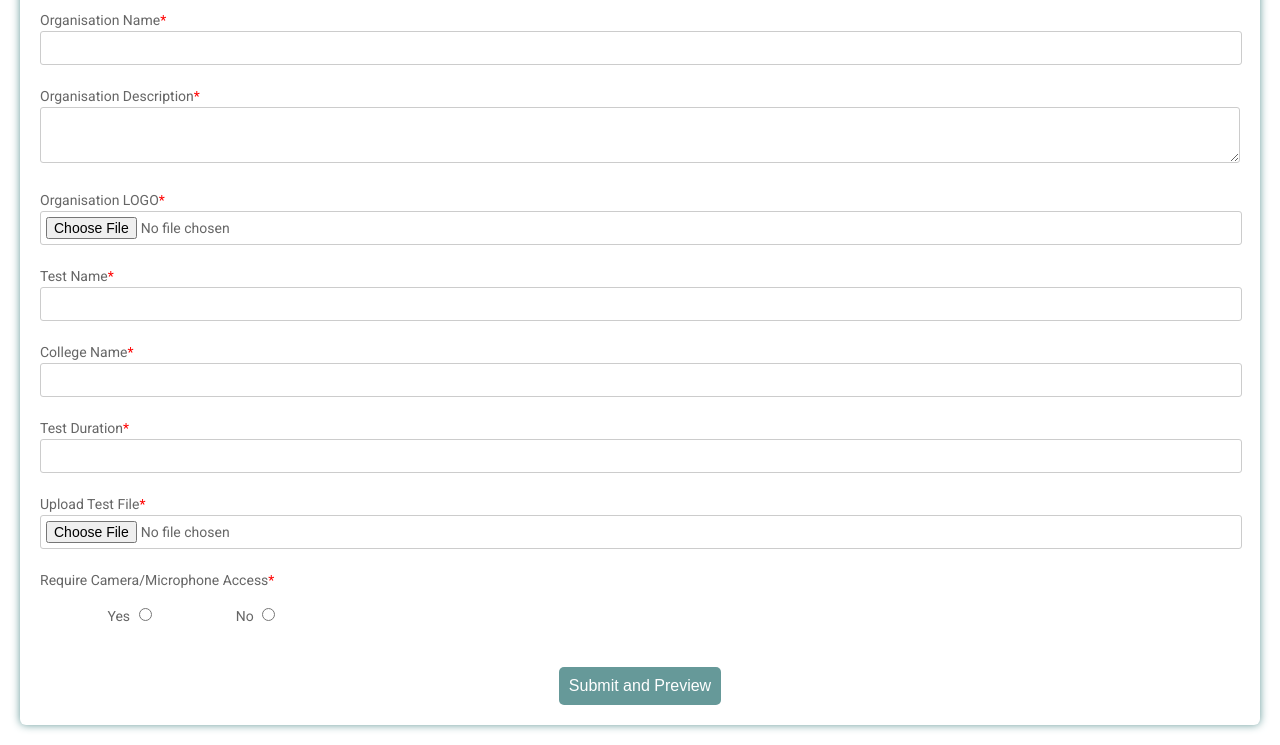
After one commit to Gauravdarkslayer/school_project_demo, a Django app: page /test_gen/register_org/ in a window 1280 px wide. The commit adds this page. Shown: the part 341-1086 px from the top of the page. Run offline with Django 3.2, Linux system fonts and the light colour scheme; some libraries are stand-ins or nearby versions.

Commit message:
Organization registration is done

```diff
--- a/test_gen_webapp/authentication/templates/index.html
+++ b/test_gen_webapp/authentication/templates/index.html
@@ -146,7 +146,7 @@
                   totam rem aperiam, eaque ipsa quae ab illo inventore veritatis et quasi architecto beatae vitae dicta
                   sunt explicabo.
                   Nemo enim ipsam voluptatem quia voluptas sit aspernatur aut odit aut fugit.</p>
-                <a class="btn btn-orange-pastel btn-rounded btn-sm">Learn more</a>
+                <a class="btn btn-orange-pastel btn-rounded btn-sm" href="#">Learn more</a>
               </div>
               <!-- Grid column -->
 
@@ -175,7 +175,7 @@
                   adipisci velit,
                   sed quia non numquam eius modi tempora incidunt ut labore et dolore magnam aliquam quaerat voluptatem,
                   sed quia consequuntur magni dolores eos qui ratione voluptatem sequi nesciunt.</p>
-                <a class="btn btn-blue-pastel btn-rounded btn-sm">Learn more</a>
+                <a class="btn btn-blue-pastel btn-rounded btn-sm" href="/test_gen/register_org/">Learn more</a>
               </div>
               <!-- Grid column -->
 
--- a/test_gen_webapp/test_gen/models.py
+++ b/test_gen_webapp/test_gen/models.py
@@ -15,8 +15,8 @@ from authentication.models import user
 class organization_test_create(models.Model):
     name = models.CharField(max_length=100)
     description = models.CharField(max_length=500)
-    logo = models.ImageField(upload_to="/media/")
+    logo = models.ImageField(upload_to="media/")
     test_name = models.CharField(max_length=100)
     college_name = models.CharField(max_length=100, null=True,blank=True)
-    cam_micro = models.CharField(choices=(("yes","yes"),("no","no")))
+    cam_micro = models.CharField(max_length=3, choices=(("yes","yes"),("no","no")))
     test_duration = models.CharField(max_length=100)
--- /dev/null
+++ b/test_gen_webapp/test_gen/templates/register_org.html
@@ -0,0 +1,252 @@
+<!DOCTYPE html>
+<html>
+  <head>
+    <title>Conference Room Reservation</title>
+    <link href="https://fonts.googleapis.com/css?family=Roboto:300,400,500,700" rel="stylesheet">
+    <link rel="stylesheet" href="https://use.fontawesome.com/releases/v5.5.0/css/all.css" integrity="sha384-B4dIYHKNBt8Bc12p+WXckhzcICo0wtJAoU8YZTY5qE0Id1GSseTk6S+L3BlXeVIU" crossorigin="anonymous">
+    <style>
+      html, body {
+      min-height: 100%;
+      }
+      body, div, form, input, select, textarea, label, p {
+      padding: 0;
+      margin: 0;
+      outline: none;
+      font-family: Roboto, Arial, sans-serif;
+      font-size: 14px;
+      color: #666;
+      line-height: 22px;
+      }
+      h1 {
+      position: absolute;
+      margin: 0;
+      font-size: 34px;
+      color: #fff;
+      z-index: 2;
+      line-height: 83px;
+      }
+      textarea {
+      width: calc(100% - 12px);
+      padding: 5px;
+      }
+      .testbox {
+      display: flex;
+      justify-content: center;
+      align-items: center;
+      height: inherit;
+      padding: 20px;
+      }
+      form {
+      width: 100%;
+      padding: 20px;
+      border-radius: 6px;
+      background: #fff;
+      box-shadow: 0 0 8px  #669999;
+      }
+      .banner {
+      position: relative;
+      height: 300px;
+      background-image: url("./background.jpg");
+      background-size: cover;
+      display: flex;
+      justify-content: center;
+      align-items: center;
+      text-align: center;
+      }
+      .banner::after {
+      content: "";
+      background-color: rgba(0, 0, 0, 0.2);
+      position: absolute;
+      width: 100%;
+      height: 100%;
+      }
+      input, select, textarea {
+      margin-bottom: 10px;
+      border: 1px solid #ccc;
+      border-radius: 3px;
+      }
+      input {
+      width: calc(100% - 10px);
+      padding: 5px;
+      }
+      input[type="date"] {
+      padding: 4px 5px;
+      }
+      textarea {
+      width: calc(100% - 12px);
+      padding: 5px;
+      }
+      .item:hover p, .item:hover i, .question:hover p, .question label:hover, input:hover::placeholder {
+      color:  #669999;
+      }
+      .item input:hover, .item select:hover, .item textarea:hover {
+      border: 1px solid transparent;
+      box-shadow: 0 0 3px 0  #669999;
+      color: #669999;
+      }
+      .item {
+      position: relative;
+      margin: 10px 0;
+      }
+      .item span {
+      color: red;
+      }
+      input[type="date"]::-webkit-inner-spin-button {
+      display: none;
+      }
+      .item i, input[type="date"]::-webkit-calendar-picker-indicator {
+      position: absolute;
+      font-size: 20px;
+      color:  #a3c2c2;
+      }
+      .item i {
+      right: 1%;
+      top: 30px;
+      z-index: 1;
+      }
+      [type="date"]::-webkit-calendar-picker-indicator {
+      right: 1%;
+      z-index: 2;
+      opacity: 0;
+      cursor: pointer;
+      }
+      /* input[type=radio], input[type=checkbox]  {
+      display: none;
+      } */
+      /* label.radio {
+      position: relative;
+      display: inline-block;
+      margin: 5px 20px 15px 0;
+      cursor: pointer;
+      } */
+      .question span {
+      margin-left: 30px;
+      }
+      .question-answer label {
+      display: block;
+      }
+      /* label.radio:before {
+      content: "";
+      position: absolute;
+      left: 0;
+      width: 17px;
+      height: 17px;
+      border-radius: 50%;
+      border: 2px solid #ccc;
+      } */
+      /* input[type=radio]:checked + label:before, label.radio:hover:before {
+      border: 2px solid  #669999;
+      } */
+      /* label.radio:after {
+      content: "";
+      position: absolute;
+      top: 6px;
+      left: 5px;
+      width: 8px;
+      height: 4px;
+      border: 3px solid  #669999;
+      border-top: none;
+      border-right: none;
+      transform: rotate(-45deg);
+      opacity: 0;
+      } */
+      /* input[type=radio]:checked + label:after {
+      opacity: 1;
+      } */
+      .flax {
+      display:flex;
+      justify-content:space-around;
+      }
+      .btn-block {
+      margin-top: 10px;
+      text-align: center;
+      }
+      button {
+      width: 150px;
+      padding: 10px;
+      border: none;
+      border-radius: 5px;
+      background:  #669999;
+      font-size: 16px;
+      color: #fff;
+      cursor: pointer;
+      }
+      button:hover {
+      background:  #a3c2c2;
+      }
+      @media (min-width: 568px) {
+      .name-item, .city-item {
+      display: flex;
+      flex-wrap: wrap;
+      justify-content: space-between;
+      }
+      .name-item input, .name-item div {
+      width: calc(50% - 20px);
+      }
+      .name-item div input {
+      width:97%;}
+      .name-item div label {
+      display:block;
+      padding-bottom:5px;
+      }
+      }
+    </style>
+  </head>
+  <body>
+    <div class="testbox">
+      <form method="POST"  enctype="multipart/form-data" action="/test_gen/preview_test/">
+        {% csrf_token %}
+        <div class="banner">
+          <h1> Register your Organisation</h1>
+        </div>
+        <div class="item">
+          <label for="name">Organisation Name<span>*</span></label>
+          <input id="name" type="text" name="organization_name" required/>
+        </div>
+        <div class="item">
+            <label for="instructions">Organisation Description<span>*</span></label>
+            <textarea id="instructions" name='description'></textarea>
+        </div>
+
+
+        <div class="item">
+          <label for="attendees">Organisation LOGO<span>*</span></label>
+          <input id="logo" type="file" name="logo" required/>
+        </div>
+
+        <div class="item">
+            <label for="name">Test Name<span>*</span></label>
+            <input id="name" type="text" name="test_name" required/>
+        </div>
+
+        <div class="item">
+          <label for="college_name">College Name<span>*</span></label>
+          <input id="college_name" type="text" name="college_name" required/>
+        </div>
+
+        <div class="item">
+            <label for="name">Test Duration<span>*</span></label>
+            <input id="test_duration" type="text" name="test_duration" required/>
+        </div>
+
+        <div class="item">
+            <label for="attendees">Upload Test File<span>*</span></label>
+            <input id="logo" type="file" name="mydocument" required/>
+          </div>
+
+
+        <div class="item">
+            <label for="name">Require Camera/Microphone Access<span>*</span></label>
+            <br>
+            <pre>
+        <label style="width: fit-content;" for="yes">Yes</label> <input style="width: fit-content;" type="radio" id="yes" name="cam_micro" value="Yes"/>          <label style="width: fit-content;" for="no">No</label> <input style="width: fit-content;" type="radio" id="no" name="cam_micro" value="No"/>
+            </pre>
+        </div>
+
+        <div class="btn-block">
+          <button style="width: fit-content;" type="submit">Submit and Preview</button>
+        </div>
+      </form>
+    </div>
+  </body>
+</html>
--- a/test_gen_webapp/test_gen/urls.py
+++ b/test_gen_webapp/test_gen/urls.py
@@ -6,6 +6,8 @@ app_name = 'test_gen'
 
 urlpatterns = [
     path('',show_doc_upload_page,name='upload_question'),
+    path('register_org/',register_new_org,name='register_new_org'),
+    path('preview_test/',preview),
     path('generate/',doc_processing),
 
 ]
--- a/test_gen_webapp/test_gen/views.py
+++ b/test_gen_webapp/test_gen/views.py
@@ -7,10 +7,13 @@ from django.contrib import messages
 def show_doc_upload_page(request):
     return render(request,'doc_upload_1.html')
 
+def register_new_org(request):
+    return render(request, 'register_org.html')
 
 def doc_processing(request):
     file = request.FILES["mydocument"]
-    # print(request.FILES)
+
+    print(request.FILES)
     print("this is file object",file)
     # current_user_email = request.session["email"]
     import docx
@@ -88,6 +91,7 @@ def doc_processing(request):
 
 
 def preview(request):
+    print(request.POST)
     if request.method == "POST":
         try:
             name = request.POST["organization_name"]
```
Also changed, not shown: test_gen_webapp/db.sqlite3, test_gen_webapp/media/background.jpg (added), test_gen_webapp/static/images/background.jpg (added), test_gen_webapp/test_gen/migrations/0002_auto_20201113_2150.py (added).
